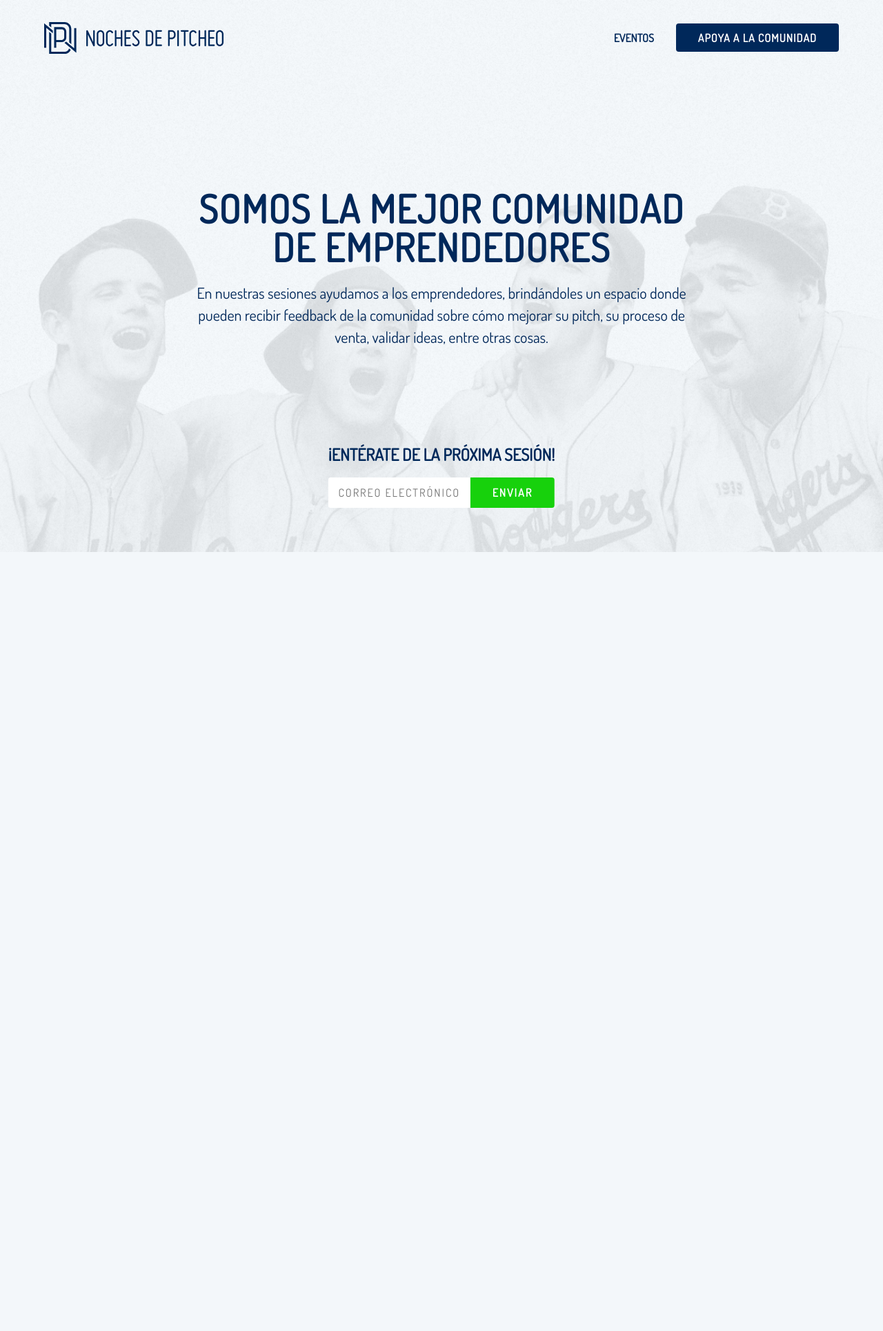
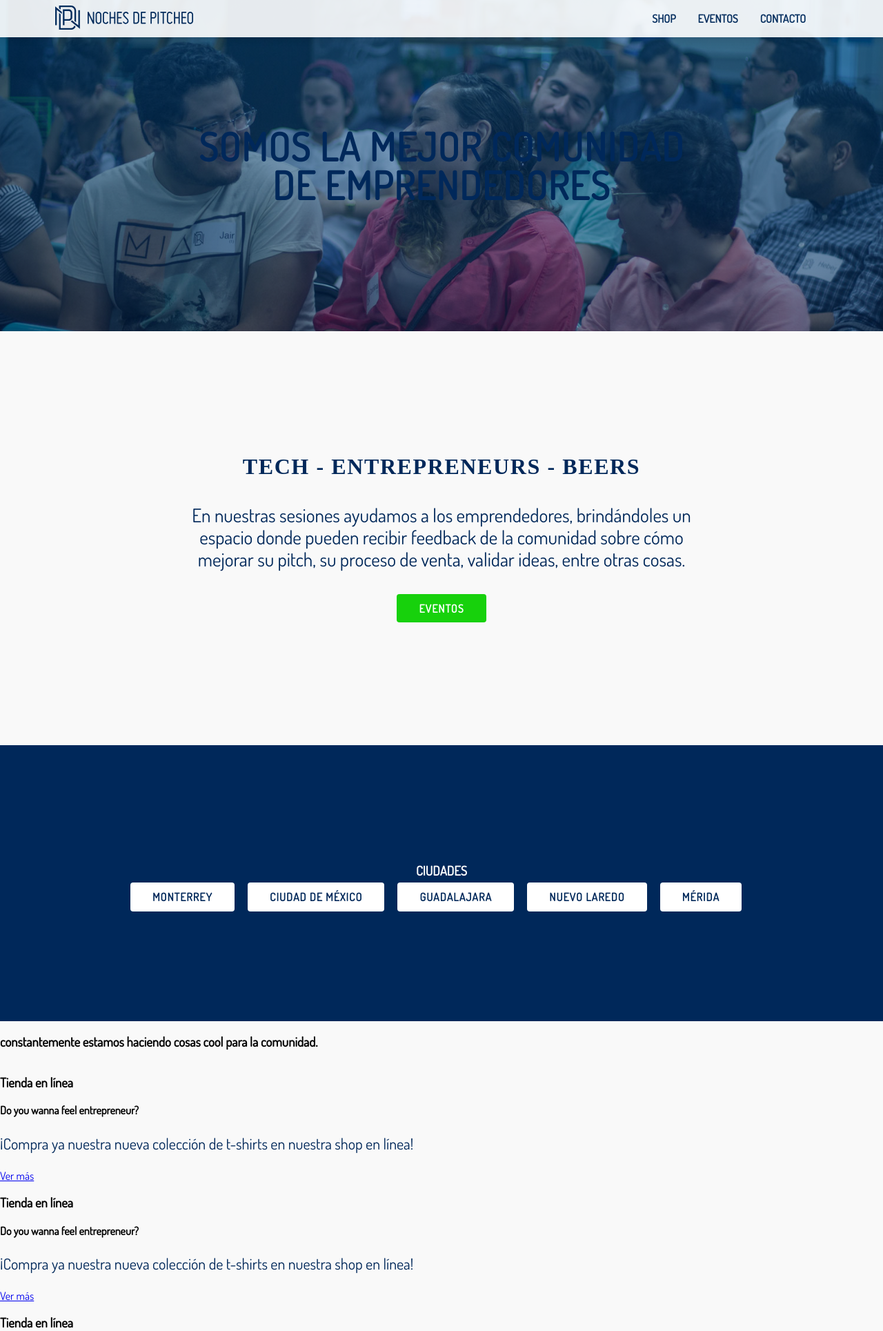
Before and after one commit to valiot/nochesdepitcheo.com, a PHP site: page / in a window 1280 px wide. Shown: the top 1929 px of the page at 69% size. Before the commit the page ends 800 px from the top, so only its background shows below. Run offline with PHP 8.4, Linux system fonts and the light colour scheme.

Commit message:
markup and styles for new home

```diff
--- a/css/stylus/module/btn.styl
+++ b/css/stylus/module/btn.styl
@@ -11,6 +11,10 @@
   letter-spacing 1px
   font-weight 600
   cursor pointer
+
+  &--white
+    background-color white
+    color $principal
 
   &--principal
     background-color $principal
--- a/css/stylus/utility/typography.styl
+++ b/css/stylus/utility/typography.styl
@@ -53,3 +53,4 @@ p
   font-family 'Patua One'
   font-size 2rem
   color $principal
+  margin 0
--- a/index.html
+++ b/index.html
@@ -11,46 +11,125 @@
 </head>
 <body class="indexBody">
 
-  <header class="mainHeader">
-    <a class="mainHeader-logo" href="/">
-      <img src="/img/ndp-logo.svg" alt="Logo de Noches de Pitcheo">
+  <header class="mainHeader mainHeader--shop is-scrolled">
+    <a href="/">
+      <img class="logo" src="/img/ndp-logo.svg" alt="logo">
     </a>
 
     <nav class="mainNav">
+      <a href="/shop/" class="mainNav-link" target="_blank">Shop</a>
       <a href="https://www.facebook.com/pg/nochesdepitcheo/events/" class="mainNav-link" target="_blank">Eventos</a>
-      <a class="btn btn--principal" href="/shop/">Apoya a la comunidad</a>
+      <a href="#" class="mainNav-link">Contacto</a>
     </nav>
   </header>
 
-  <main class="indexMain">
+  <main class="indexMain" style="background-image: url(/img/IMG_9230.jpg)">
+  </style>
     <div class="content">
       <h1 class="title title--big"><span>Somos la mejor comunidad</span> de emprendedores</h1>
-      <p>En nuestras sesiones ayudamos a los emprendedores, brindándoles un espacio donde pueden recibir feedback de la comunidad sobre cómo mejorar su pitch, su proceso de venta, validar ideas, entre otras cosas.</p>
-    </div>
-
-    <div class="newsletter newsletter--fixed">
-      <form action="//nochesdepitcheo.us13.list-manage.com/subscribe/post?u=6645e0d08a6c86e52b46a9a76&amp;id=82fe7520e4" method="post" id="mc-embedded-subscribe-form" name="mc-embedded-subscribe-form" class="validate" target="_blank" novalidate>
-        <h2 class="subtitle">¡Entérate de la próxima sesión!</h2>
-        <div class="newsletter-inputs">
-          <input type="email" value="" name="EMAIL" class="email" id="mce-EMAIL" placeholder="CORREO ELECTRÓNICO" required>
-          <input type="submit" value="Enviar" name="subscribe" id="mc-embedded-subscribe" class="button">
-        </div>
-
-        <div style="position: absolute; left: -5000px;" aria-hidden="true">
-          <input type="text" name="b_6645e0d08a6c86e52b46a9a76_82fe7520e4" tabindex="-1" value="">
-        </div>
-      </form>
     </div>
   </main>
 
-  <script>
-    (function(i,s,o,g,r,a,m){i['GoogleAnalyticsObject']=r;i[r]=i[r]||function(){
-    (i[r].q=i[r].q||[]).push(arguments)},i[r].l=1*new Date();a=s.createElement(o),
-    m=s.getElementsByTagName(o)[0];a.async=1;a.src=g;m.parentNode.insertBefore(a,m)
-    })(window,document,'script','https://www.google-analytics.com/analytics.js','ga');
+  <section class="welcome">
+    <h2 class="tag tag--slogan">tech - entrepreneurs - beers</h2>
+    <p class="welcome-intro">En nuestras sesiones ayudamos a los emprendedores, brindándoles un espacio donde pueden recibir feedback de la comunidad sobre cómo mejorar su pitch, su proceso de venta, validar ideas, entre otras cosas.</p>
+    <a class="btn btn--buy" href="#">Eventos</a>
+  </section>
 
-    ga('create', 'UA-99239172-1', 'auto');
-    ga('send', 'pageview');
+  <section class="ciudades">
+    <div class="">
+      <h3 class="subtitle subtitle--white">Ciudades</h3>
+      <a class="btn btn--white" href="#">Monterrey</a>
+      <a class="btn btn--white" href="#">Ciudad de México</a>
+      <a class="btn btn--white" href="#">Guadalajara</a>
+      <a class="btn btn--white" href="#">Nuevo Laredo</a>
+      <a class="btn btn--white" href="#">Mérida</a>
+    </div>
+  </section>
+
+  <section>
+    <h3>constantemente estamos haciendo cosas cool para la comunidad. </h3>
+
+    <div class="">
+      <figure>
+        <img src="" alt="">
+      </figure>
+      <h3>Tienda en línea</h3>
+      <h4>Do you wanna feel entrepreneur?</h4>
+      <p>¡Compra ya nuestra nueva colección de t-shirts en nuestra shop en línea! </p>
+      <a href="#">Ver más</a>
+    </div>
+
+    <div class="">
+      <figure>
+        <img src="" alt="">
+      </figure>
+      <h3>Tienda en línea</h3>
+      <h4>Do you wanna feel entrepreneur?</h4>
+      <p>¡Compra ya nuestra nueva colección de t-shirts en nuestra shop en línea! </p>
+      <a href="#">Ver más</a>
+    </div>
+
+    <div class="">
+      <figure>
+        <img src="" alt="">
+      </figure>
+      <h3>Tienda en línea</h3>
+      <h4>Do you wanna feel entrepreneur?</h4>
+      <p>¡Compra ya nuestra nueva colección de t-shirts en nuestra shop en línea! </p>
+      <a href="#">Ver más</a>
+    </div>
+  </section>
+
+  <section>
+    <div class="follow">
+      <h3 class="title">Síguenos y sé parte de la comunidad</h3>
+      <p class="tag">@nochesdepitcheo</p>
+    </div>
+
+    <div class="instagram">
+      <a class="instagram-image" href="https://www.instagram.com/p/BYetYWRn732/?taken-by=nochesdepitcheo">
+        <img src="/img/IMG_0841.jpg" alt="">
+      </a>
+      <a class="instagram-image" href="https://www.instagram.com/p/BYetYWRn732/?taken-by=nochesdepitcheo">
+        <img src="/img/IMG_0841.jpg" alt="">
+      </a>
+      <a class="instagram-image" href="https://www.instagram.com/p/BYetYWRn732/?taken-by=nochesdepitcheo">
+        <img src="/img/IMG_0841.jpg" alt="">
+      </a>
+      <a class="instagram-image" href="https://www.instagram.com/p/BYetYWRn732/?taken-by=nochesdepitcheo">
+        <img src="/img/IMG_0841.jpg" alt="">
+      </a>
+      <a class="instagram-image" href="https://www.instagram.com/p/BYetYWRn732/?taken-by=nochesdepitcheo">
+        <img src="/img/IMG_0841.jpg" alt="">
+      </a>
+      <a class="instagram-image" href="https://www.instagram.com/p/BYetYWRn732/?taken-by=nochesdepitcheo">
+        <img src="/img/IMG_0841.jpg" alt="">
+      </a>
+      <a class="instagram-image" href="https://www.instagram.com/p/BYetYWRn732/?taken-by=nochesdepitcheo">
+        <img src="/img/IMG_0841.jpg" alt="">
+      </a>
+    </div>
+  </section>
+
+  <footer class="footer">
+    <div class="social">
+      <a href="https://www.facebook.com/nochesdepitcheo/" class="social-link">
+        <img src="/img/icon-facebook.svg" alt="">
+      </a>
+      <a href="https://twitter.com/nochesdepitcheo" class="social-link">
+        <img src="/img/icon-twitter.svg" alt="">
+      </a>
+      <a href="https://www.instagram.com/nochesdepitcheo/" class="social-link">
+        <img src="/img/icon-instagram.svg" alt="">
+      </a>
+    </div>
+
+    <a href="https://disruptiveangels.com/">
+      <img src="/img/da-logo.svg" alt="">
+    </a>
+  </footer>
+
   </script>
 </body>
 </html>
--- a/shop/index.html
+++ b/shop/index.html
@@ -22,9 +22,7 @@
     <nav class="mainNav">
       <a href="/" class="mainNav-link" target="_blank">Inicio</a>
       <a href="https://www.facebook.com/pg/nochesdepitcheo/events/" class="mainNav-link" target="_blank">Eventos</a>
-      <a  class="carrito" href="#0">
-        <img src="/img/car-shop.svg" alt="shop">
-      </a>
+      <a href="#" class="mainNav-link">Contacto</a>
     </nav>
   </header>
 
```
Also changed, not shown: css/main.css (+59 -36 lines), css/stylus/layout/ciudades.styl (added, +10 -0 lines), css/stylus/layout/index.styl (+12 -9 lines), css/stylus/layout/shop.styl (+0 -13 lines), css/stylus/layout/welcome.styl (added, +14 -0 lines), css/main.min.css, img/IMG_9230.jpg (added), 1 other file.
